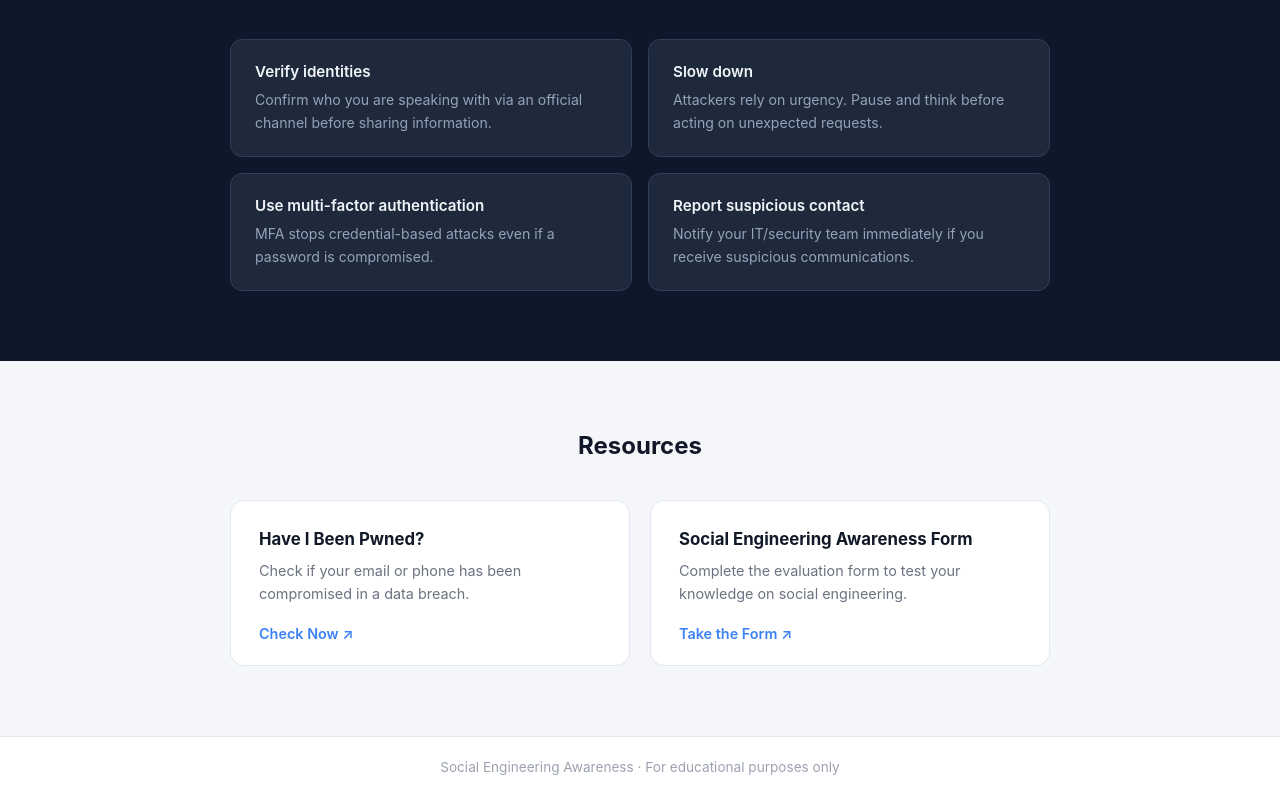
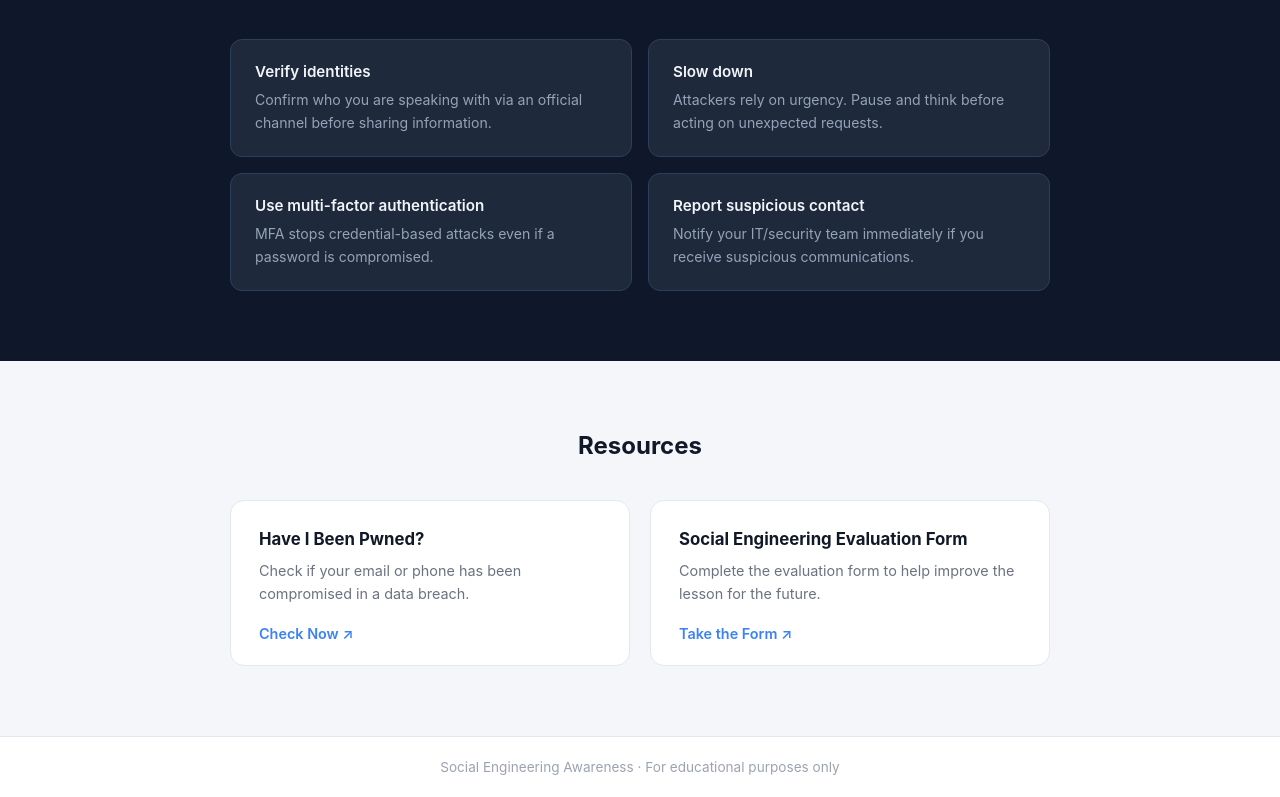
Before and after one commit to Mascot-alt/Website, a plain HTML site: page index.html in a window 1280 px wide. Shown: the part 772-1569 px from the top of the page. Drawn offline with Linux system fonts and the light colour scheme.

Commit message:
Update index.html

```diff
--- a/index.html
+++ b/index.html
@@ -347,8 +347,8 @@
         <a href="https://haveibeenpwned.com" target="_blank" class="resource-link">Check Now ↗</a>
       </div>
       <div class="resource-card">
-        <h3>Social Engineering Awareness Form</h3>
-        <p>Complete the evaluation form to test your knowledge on social engineering.</p>
+        <h3>Social Engineering Evaluation Form</h3>
+        <p>Complete the evaluation form to help improve the lesson for the future.</p>
         <a href="https://forms.office.com/r/7nW5T451xP" target="_blank" class="resource-link">Take the Form ↗</a>
       </div>
     </div>
```
